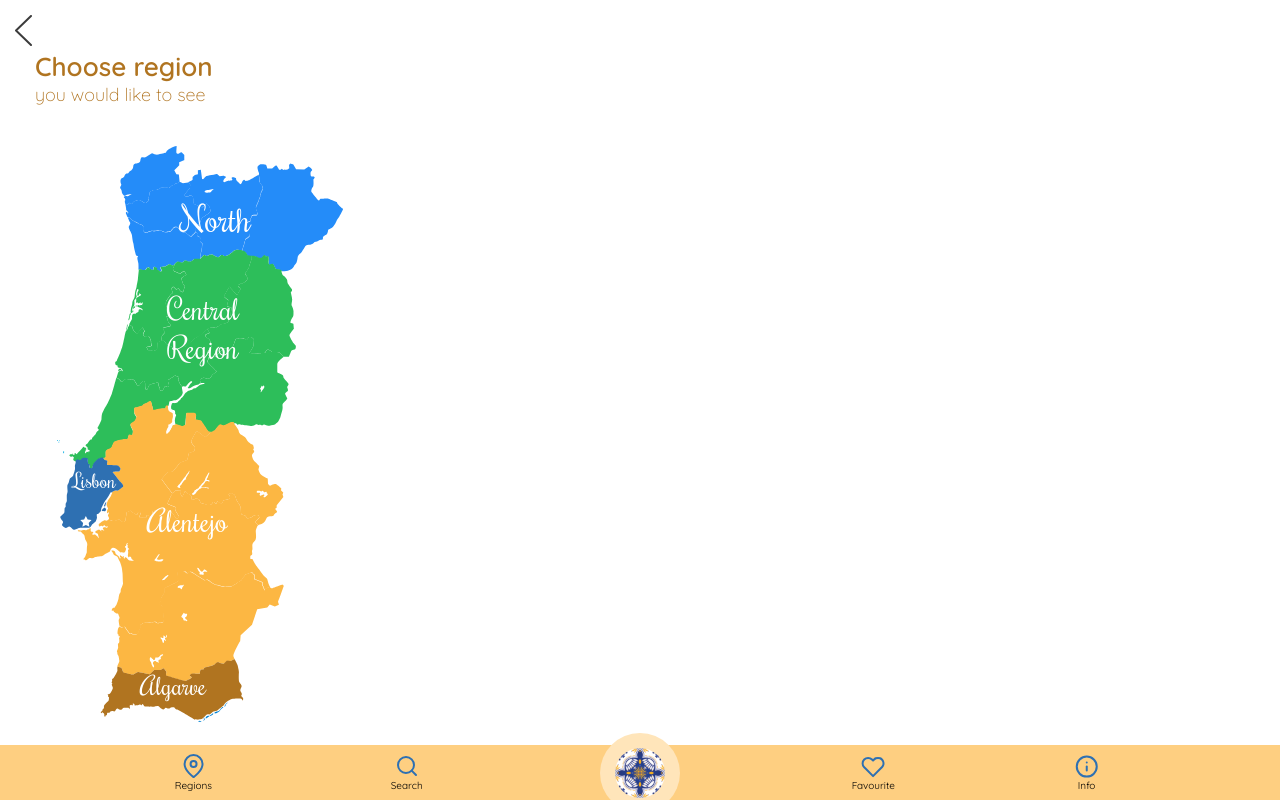
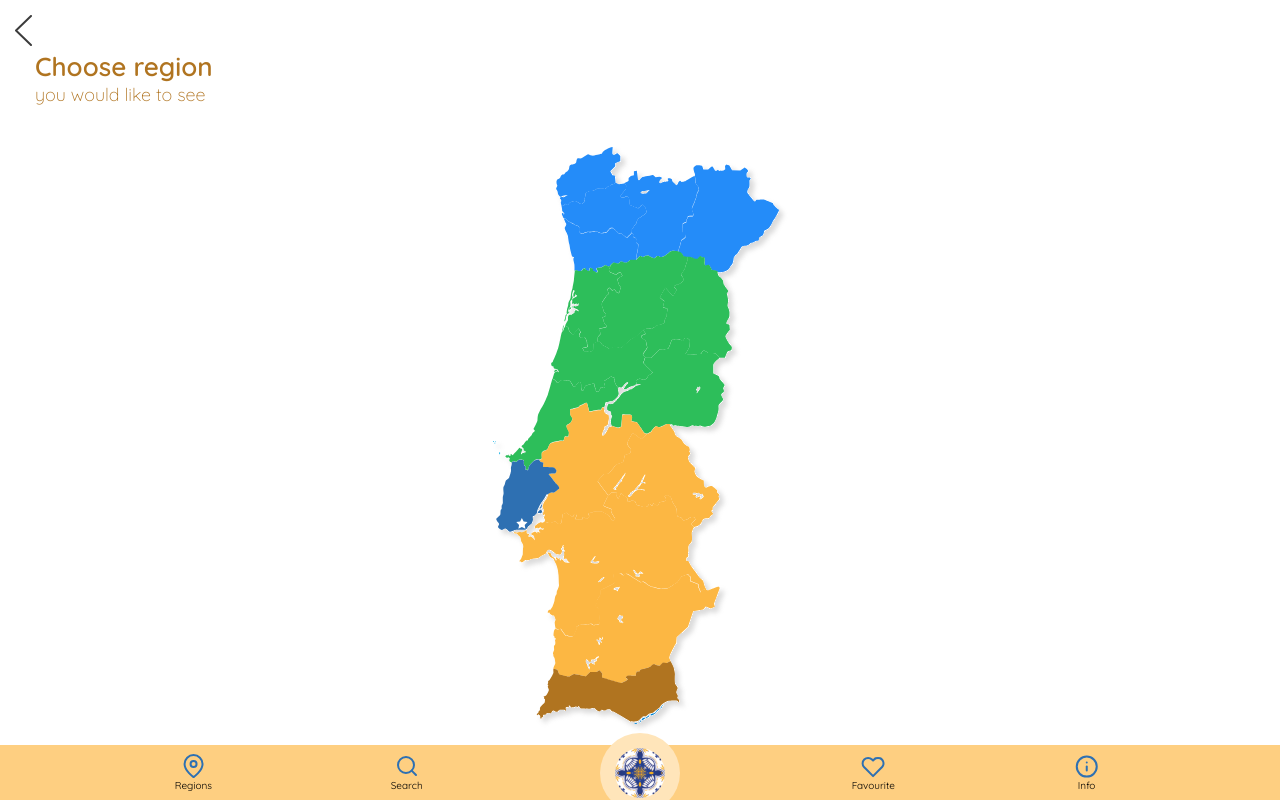
Before and after one commit to Iolanta26/portugal-app, a Next.js app: page /ChooseRegion in a window 1280 px wide. Built offline with nearby package versions, Linux system fonts and the light colour scheme.

Commit message:
new variation for portugal map

```diff
--- a/pages/ChooseRegion.tsx
+++ b/pages/ChooseRegion.tsx
@@ -3,6 +3,8 @@ import styled from "styled-components";
 
 import { BackWrapper, FlexContainer } from "../components/StyledComponents";
 import Image from "next/image";
+
+import portugalMap from "../public/portugal-map.svg";
 
 import north from "../public/North.svg";
 import central from "../public/Central-portugal.svg";
@@ -23,7 +25,7 @@ const MapPortugal = () => {
         <MainText>Choose region</MainText>
         <SubText>you would like to see</SubText>
       </TextContainer>
-      <Map>
+      {/* <Map>
         <North
           onClick={() =>
             router.push({
@@ -81,6 +83,59 @@ const MapPortugal = () => {
           <RegionNameAlgarve>Algarve</RegionNameAlgarve>
           <Image src={algarve} alt="algarve" />
         </Algarve>
+      </Map> */}
+      <Map>
+        <Image src={portugalMap} alt="portugal-app" />
+        <NorthButton
+          onClick={() =>
+            router.push({
+              pathname: "./Region",
+              query: { regionId: "1north" },
+            })
+          }
+        >
+          North
+        </NorthButton>
+        <CentralRegionButton
+          onClick={() =>
+            router.push({
+              pathname: "./Region",
+              query: { regionId: "2central-portugal" },
+            })
+          }
+        >
+          Central Region
+        </CentralRegionButton>
+        <AlentejoButton
+          onClick={() =>
+            router.push({
+              pathname: "./Region",
+              query: { regionId: "4alentejo" },
+            })
+          }
+        >
+          Alentejo
+        </AlentejoButton>
+        <AlgarveButton
+          onClick={() =>
+            router.push({
+              pathname: "./Region",
+              query: { regionId: "5algarve" },
+            })
+          }
+        >
+          Algarve
+        </AlgarveButton>
+        <LisbonButton
+          onClick={() =>
+            router.push({
+              pathname: "./Region",
+              query: { regionId: "3lisbon" },
+            })
+          }
+        >
+          Lisbon
+        </LisbonButton>
       </Map>
     </FlexContainer>
   );
@@ -110,10 +165,78 @@ const Map = styled.div`
   display: flex;
   flex-direction: column;
   position: relative;
+  height: 100%;
+  margin-top: 20px;
+  position: relative;
+`;
 
-  // height: 600px;
-  margin-top: 20px;
-  margin-left: 20px;
+const NorthButton = styled.div`
+  position: absolute;
+  left: 180px;
+  top: 50px;
+  width: 200px;
+  height: 70px;
+  background: transparent;
+  color: white;
+  font-family: "Rochester", cursive;
+  font-size: 30px;
+`;
+
+const CentralRegionButton = styled.div`
+  position: absolute;
+  left: 123px;
+  top: 140px;
+  width: 150px;
+  height: 140px;
+  color: white;
+  font-family: "Rochester", cursive;
+  font-size: 30px;
+  text-align: center;
+`;
+
+const AlentejoButton = styled.div`
+  position: absolute;
+  left: 105px;
+  top: 280px;
+  width: 150px;
+  height: 240px;
+  color: white;
+  font-family: "Rochester", cursive;
+  font-size: 30px;
+  text-align: center;
+  display: flex;
+  justify-content: center;
+  align-items: center;
+`;
+
+const AlgarveButton = styled.div`
+  position: absolute;
+  left: 100px;
+  top: 515px;
+  width: 140px;
+  height: 60px;
+  color: white;
+  font-family: "Rochester", cursive;
+  font-size: 30px;
+  text-align: center;
+  display: flex;
+  justify-content: center;
+  align-items: center;
+`;
+
+const LisbonButton = styled.div`
+  position: absolute;
+  left: 53px;
+  top: 305px;
+  width: 60px;
+  height: 70px;
+  color: white;
+  font-family: "Rochester", cursive;
+  font-size: 20px;
+  text-align: center;
+  display: flex;
+  justify-content: center;
+  align-items: center;
 `;
 
 const RegionNameNorth = styled.div`
```
